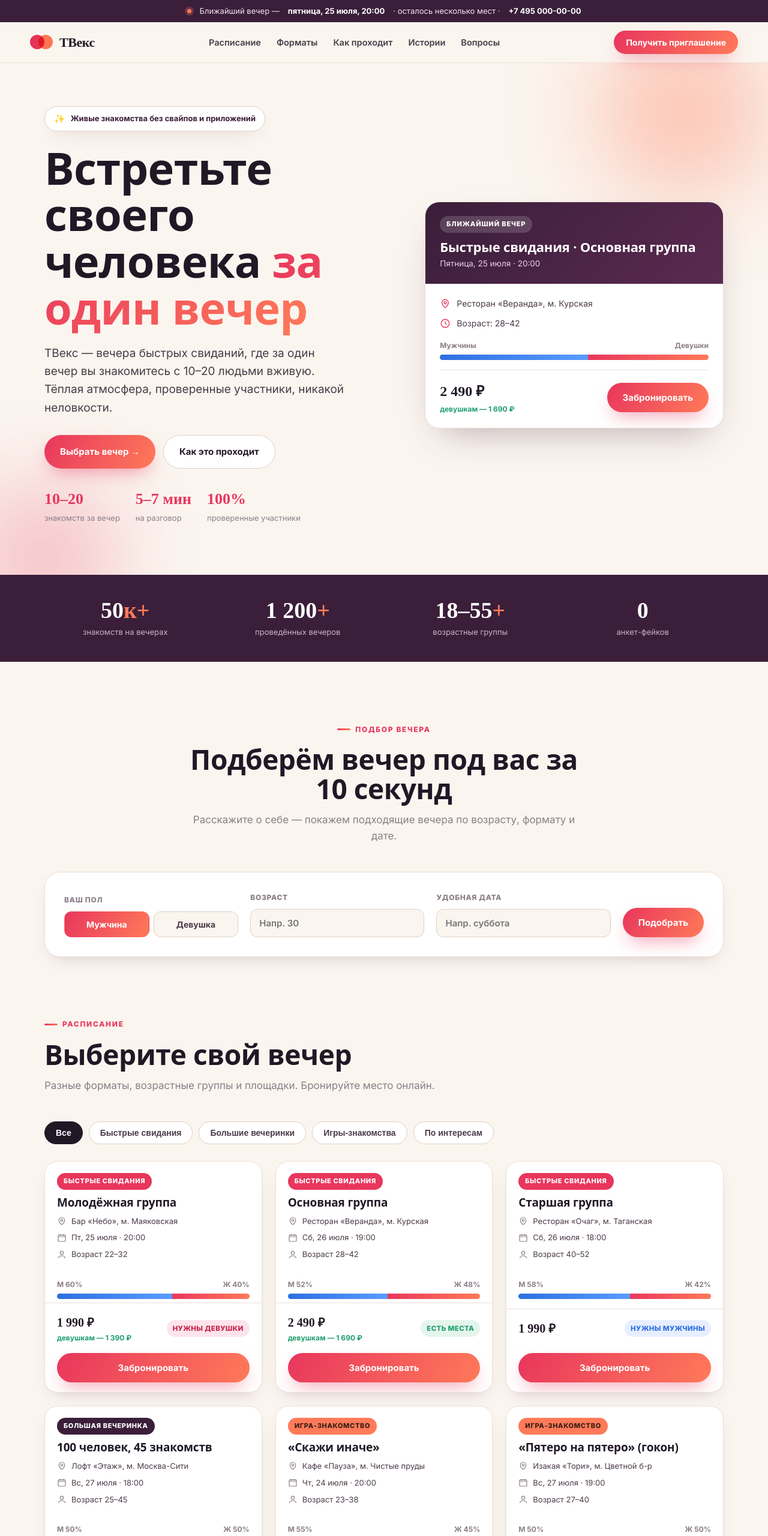
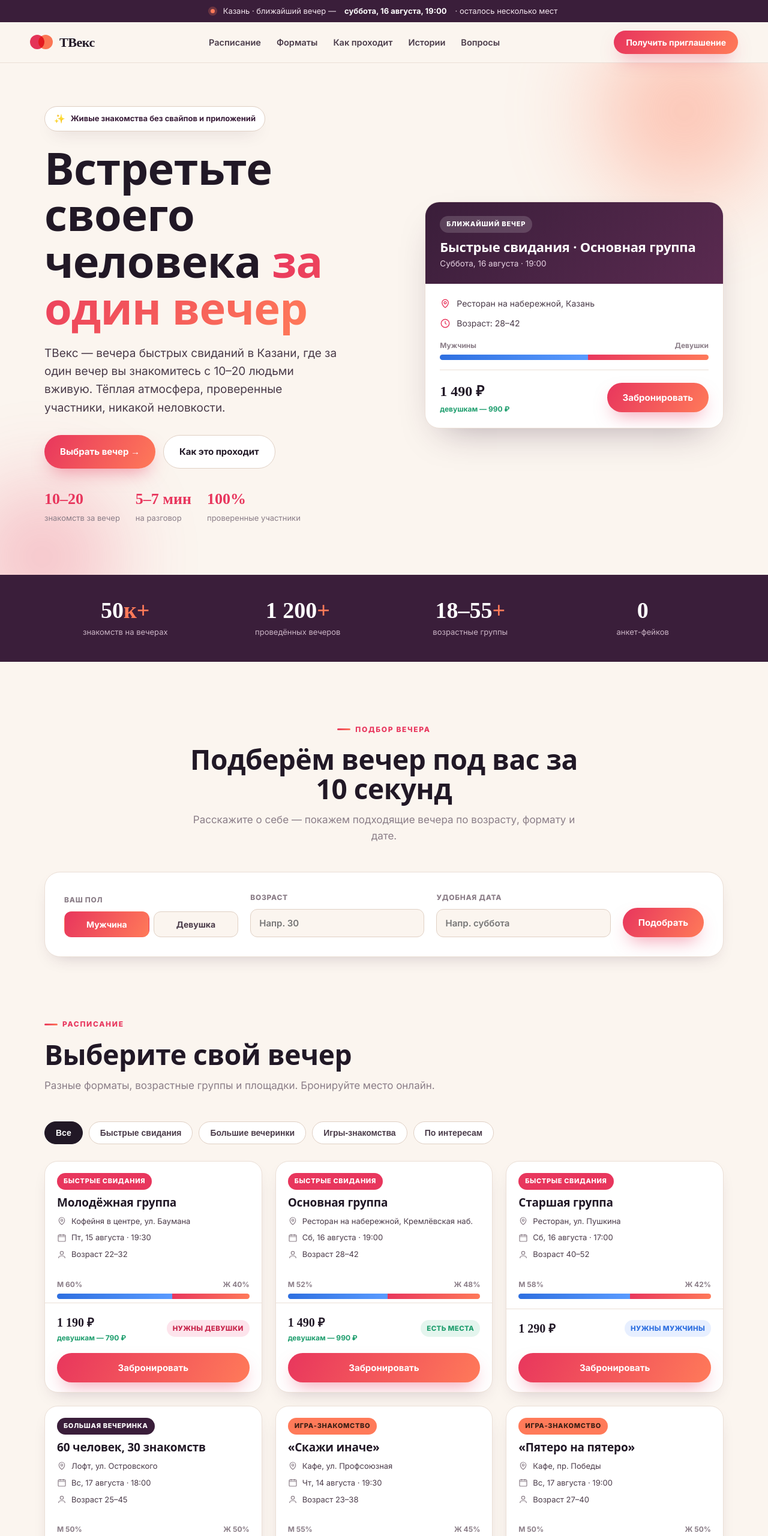
Before and after one commit to ruslanklmn-hub/tvex, a plain HTML site: page index.html in a window 1280 px wide. Shown: the top 2560 px of the page at 60% size. Drawn offline with Linux system fonts and the light colour scheme; a web font is replaced by a local one.

Commit message:
Локализация под Казань: площадки, цены, даты, контакты
Co-Authored-By: Claude Opus 4.8 <noreply@anthropic.com>

```diff
--- a/index.html
+++ b/index.html
@@ -3,8 +3,8 @@
 <head>
 <meta charset="UTF-8">
 <meta name="viewport" content="width=device-width, initial-scale=1.0">
-<title>ТВекс — живые знакомства за один вечер</title>
-<meta name="description" content="ТВекс — вечера быстрых свиданий и живых знакомств без свайпов. 10–20 мини-встреч за вечер, проверенные участники, тёплая атмосфера. Выберите вечер и забронируйте место.">
+<title>ТВекс — быстрые свидания в Казани, живые знакомства за один вечер</title>
+<meta name="description" content="ТВекс — вечера быстрых свиданий и живых знакомств в Казани. 10–20 мини-встреч за вечер без свайпов, проверенные участники, тёплая атмосфера. Выберите вечер и забронируйте место.">
 <link rel="preconnect" href="https://fonts.googleapis.com">
 <link rel="preconnect" href="https://fonts.gstatic.com" crossorigin>
 <link href="https://fonts.googleapis.com/css2?family=Unbounded:wght@500;600;700;800&family=Inter:wght@400;500;600;700;800&display=swap" rel="stylesheet">
@@ -256,7 +256,7 @@ footer{padding:54px 0 34px;border-top:1px solid var(--line);background:#fff}
 </head>
 <body>
 
-<div class="topbar"><div class="wrap"><span class="dot"></span> Ближайший вечер — <b>пятница, 25 июля, 20:00</b> · осталось несколько мест · <b>+7 495 000-00-00</b></div></div>
+<div class="topbar"><div class="wrap"><span class="dot"></span> Казань · ближайший вечер — <b>суббота, 16 августа, 19:00</b> · осталось несколько мест</div></div>
 
 <header class="nav">
   <div class="wrap nav-inner">
@@ -280,7 +280,7 @@ footer{padding:54px 0 34px;border-top:1px solid var(--line);background:#fff}
     <div>
       <span class="badge"><span class="em">✨</span> Живые знакомства без свайпов и приложений</span>
       <h1>Встретьте своего человека <span class="grad-text">за один вечер</span></h1>
-      <p class="lead">ТВекс — вечера быстрых свиданий, где за один вечер вы знакомитесь с 10–20 людьми вживую. Тёплая атмосфера, проверенные участники, никакой неловкости.</p>
+      <p class="lead">ТВекс — вечера быстрых свиданий в Казани, где за один вечер вы знакомитесь с 10–20 людьми вживую. Тёплая атмосфера, проверенные участники, никакой неловкости.</p>
       <div class="hero-cta">
         <a href="#catalog" class="btn btn-primary">Выбрать вечер →</a>
         <a href="#how" class="btn btn-ghost">Как это проходит</a>
@@ -295,18 +295,18 @@ footer{padding:54px 0 34px;border-top:1px solid var(--line);background:#fff}
       <div class="ev-top">
         <span class="tag">Ближайший вечер</span>
         <h3>Быстрые свидания · Основная группа</h3>
-        <div class="when">Пятница, 25 июля · 20:00</div>
+        <div class="when">Суббота, 16 августа · 19:00</div>
       </div>
       <div class="ev-body">
-        <div class="ev-row"><svg viewBox="0 0 24 24"><path d="M12 21s-7-5-7-11a7 7 0 0114 0c0 6-7 11-7 11z"/><circle cx="12" cy="10" r="2.5"/></svg> Ресторан «Веранда», м. Курская</div>
+        <div class="ev-row"><svg viewBox="0 0 24 24"><path d="M12 21s-7-5-7-11a7 7 0 0114 0c0 6-7 11-7 11z"/><circle cx="12" cy="10" r="2.5"/></svg> Ресторан на набережной, Казань</div>
         <div class="ev-row"><svg viewBox="0 0 24 24"><circle cx="12" cy="12" r="9"/><path d="M12 7v5l3 2"/></svg> Возраст: 28–42</div>
         <div class="bal">
           <div class="lab"><span>Мужчины</span><span>Девушки</span></div>
           <div class="track"><span class="m" style="width:55%"></span><span class="f" style="width:45%"></span></div>
         </div>
         <div class="ev-foot">
-          <div class="ev-price"><span class="p">2 490 ₽</span><div class="s">девушкам — 1 690 ₽</div></div>
-          <button class="btn btn-primary" onclick="book('Быстрые свидания · Основная','Пт, 25 июля 20:00','Ресторан «Веранда», м. Курская','2 490 ₽')">Забронировать</button>
+          <div class="ev-price"><span class="p">1 490 ₽</span><div class="s">девушкам — 990 ₽</div></div>
+          <button class="btn btn-primary" onclick="book('Быстрые свидания · Основная','Сб, 16 августа 19:00','Ресторан на набережной, Казань','1 490 ₽')">Забронировать</button>
         </div>
       </div>
     </div>
@@ -479,11 +479,11 @@ footer{padding:54px 0 34px;border-top:1px solid var(--line);background:#fff}
     <div class="foot-grid">
       <div>
         <a href="#" class="logo" style="color:var(--ink)"><span class="mk"><i class="a"></i><i class="b"></i></span> ТВекс</a>
-        <p class="foot-about">Вечера живых знакомств и быстрых свиданий. Знакомьтесь по-настоящему — вживую, за один вечер.</p>
+        <p class="foot-about">Вечера живых знакомств и быстрых свиданий в Казани. Знакомьтесь по-настоящему — вживую, за один вечер.</p>
       </div>
       <div><h5>Вечера</h5><a href="#catalog">Расписание</a><a href="#formats">Форматы</a><a href="#how">Как проходит</a></div>
       <div><h5>О нас</h5><a href="#stories">Истории пар</a><a href="#faq">Вопросы</a><a href="#pick">Подбор вечера</a></div>
-      <div><h5>Контакты</h5><a href="tel:+74950000000">+7 495 000-00-00</a><a href="#" onclick="toLead();return false">Получить приглашение</a><a href="#">Telegram</a></div>
+      <div><h5>Контакты</h5><a href="#" onclick="toLead();return false">Оставить заявку</a><a href="#">Telegram</a><a href="#">ВКонтакте</a></div>
     </div>
     <div class="foot-bot"><div>© 2026 ТВекс. Живые знакомства.</div><div>Политика конфиденциальности · 18+</div></div>
   </div>
@@ -509,14 +509,14 @@ footer{padding:54px 0 34px;border-top:1px solid var(--line);background:#fff}
 <script>
 // events data
 const EVENTS=[
-  {f:'speed',fl:'Быстрые свидания',t:'Молодёжная группа',v:'Бар «Небо», м. Маяковская',w:'Пт, 25 июля · 20:00',age:'22–32',price:'1 990 ₽',disc:'девушкам — 1 390 ₽',m:60,spots:'f'},
-  {f:'speed',fl:'Быстрые свидания',t:'Основная группа',v:'Ресторан «Веранда», м. Курская',w:'Сб, 26 июля · 19:00',age:'28–42',price:'2 490 ₽',disc:'девушкам — 1 690 ₽',m:52,spots:'ok'},
-  {f:'speed',fl:'Быстрые свидания',t:'Старшая группа',v:'Ресторан «Очаг», м. Таганская',w:'Сб, 26 июля · 18:00',age:'40–52',price:'1 990 ₽',disc:'',m:58,spots:'m'},
-  {f:'big',fl:'Большая вечеринка',t:'100 человек, 45 знакомств',v:'Лофт «Этаж», м. Москва-Сити',w:'Вс, 27 июля · 18:00',age:'25–45',price:'2 890 ₽',disc:'',m:50,spots:'ok'},
-  {f:'games',fl:'Игра-знакомство',t:'«Скажи иначе»',v:'Кафе «Пауза», м. Чистые пруды',w:'Чт, 24 июля · 20:00',age:'23–38',price:'2 290 ₽',disc:'',m:55,spots:'m'},
-  {f:'games',fl:'Игра-знакомство',t:'«Пятеро на пятеро» (гокон)',v:'Изакая «Тори», м. Цветной б-р',w:'Вс, 27 июля · 19:00',age:'27–40',price:'3 490 ₽',disc:'',m:50,spots:'ok'},
-  {f:'interests',fl:'По интересам',t:'Вечер для тех, кто любит книги',v:'Библио-бар, м. Арбатская',w:'Пт, 25 июля · 19:30',age:'24–40',price:'2 190 ₽',disc:'девушкам — 1 590 ₽',m:45,spots:'f'},
-  {f:'interests',fl:'По интересам',t:'Ценности и семья',v:'«Городское кафе», м. Краснопресненская',w:'Сб, 26 июля · 17:00',age:'26–44',price:'2 290 ₽',disc:'',m:53,spots:'ok'}
+  {f:'speed',fl:'Быстрые свидания',t:'Молодёжная группа',v:'Кофейня в центре, ул. Баумана',w:'Пт, 15 августа · 19:30',age:'22–32',price:'1 190 ₽',disc:'девушкам — 790 ₽',m:60,spots:'f'},
+  {f:'speed',fl:'Быстрые свидания',t:'Основная группа',v:'Ресторан на набережной, Кремлёвская наб.',w:'Сб, 16 августа · 19:00',age:'28–42',price:'1 490 ₽',disc:'девушкам — 990 ₽',m:52,spots:'ok'},
+  {f:'speed',fl:'Быстрые свидания',t:'Старшая группа',v:'Ресторан, ул. Пушкина',w:'Сб, 16 августа · 17:00',age:'40–52',price:'1 290 ₽',disc:'',m:58,spots:'m'},
+  {f:'big',fl:'Большая вечеринка',t:'60 человек, 30 знакомств',v:'Лофт, ул. Островского',w:'Вс, 17 августа · 18:00',age:'25–45',price:'1 790 ₽',disc:'',m:50,spots:'ok'},
+  {f:'games',fl:'Игра-знакомство',t:'«Скажи иначе»',v:'Кафе, ул. Профсоюзная',w:'Чт, 14 августа · 19:30',age:'23–38',price:'1 390 ₽',disc:'',m:55,spots:'m'},
+  {f:'games',fl:'Игра-знакомство',t:'«Пятеро на пятеро»',v:'Кафе, пр. Победы',w:'Вс, 17 августа · 19:00',age:'27–40',price:'1 590 ₽',disc:'',m:50,spots:'ok'},
+  {f:'interests',fl:'По интересам',t:'Вечер для тех, кто любит книги',v:'Книжное кафе, ул. Кремлёвская',w:'Пт, 15 августа · 19:00',age:'24–40',price:'1 290 ₽',disc:'девушкам — 890 ₽',m:45,spots:'f'},
+  {f:'interests',fl:'По интересам',t:'Ценности и семья',v:'Городское кафе, ул. Баумана',w:'Сб, 16 августа · 16:00',age:'26–44',price:'1 390 ₽',disc:'',m:53,spots:'ok'}
 ];
 const spotLabel={m:'нужны мужчины',f:'нужны девушки',ok:'есть места'};
 // reveal observer (defined early — used by renderCat)
```
